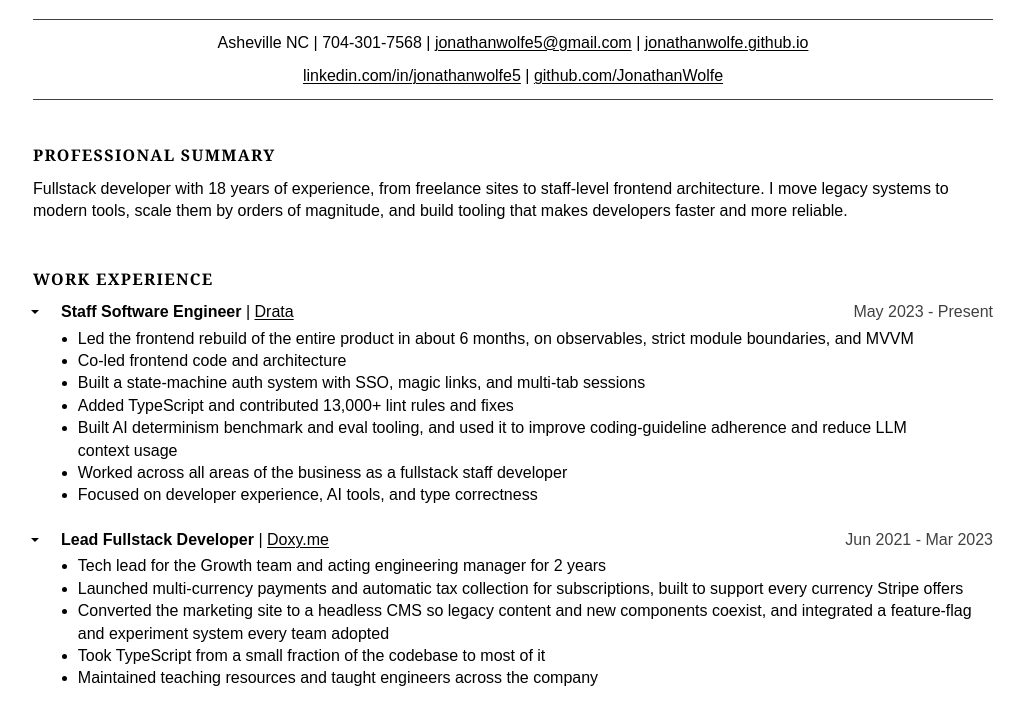
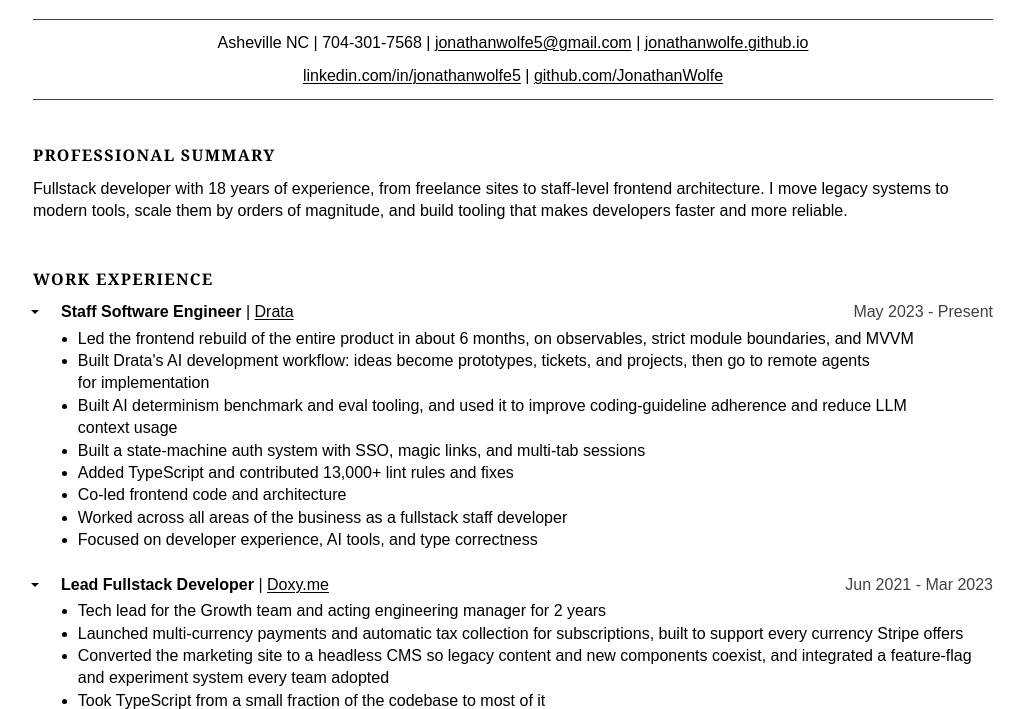
Before and after one commit to JonathanWolfe/jonathanwolfe.github.io, a website: page resume.html in a window 1280 px wide. Shown: the part 94-803 px from the top of the page, without its empty margins (127-1151 px from the left). Drawn offline with Linux system fonts and the light colour scheme.

Commit message:
Add AI development workflow bullet and ignore cover letters
Add the Drata AI workflow bullet and print it near the top. Set print line height to 1.3 to keep one page. Ignore the cover-letters folder.

```diff
--- a/resume.html
+++ b/resume.html
@@ -318,7 +318,7 @@
         }
 
         :root {
-          --lead: 1.35;
+          --lead: 1.3;
           --keyword-size: 0.7143rem;
         }
 
@@ -471,7 +471,15 @@
                 Led the frontend rebuild of the entire product in about 6
                 months, on observables, strict module boundaries, and MVVM
               </li>
-              <li>Co-led frontend code and architecture</li>
+              <li>
+                Built Drata's AI development workflow: ideas become prototypes,
+                tickets, and projects, then go to remote agents for
+                implementation
+              </li>
+              <li>
+                Built AI determinism benchmark and eval tooling, and used it to
+                improve coding-guideline adherence and reduce LLM context usage
+              </li>
               <li>
                 Built a state-machine auth system with SSO, magic links, and
                 multi-tab sessions
@@ -479,10 +487,7 @@
               <li>
                 Added TypeScript and contributed 13,000+ lint rules and fixes
               </li>
-              <li>
-                Built AI determinism benchmark and eval tooling, and used it to
-                improve coding-guideline adherence and reduce LLM context usage
-              </li>
+              <li class="web-only">Co-led frontend code and architecture</li>
               <li class="web-only">
                 Worked across all areas of the business as a fullstack staff
                 developer
--- a/templates/ats.css
+++ b/templates/ats.css
@@ -304,7 +304,7 @@ h3,
   }
 
   :root {
-    --lead: 1.35;
+    --lead: 1.3;
     --keyword-size: 0.7143rem;
   }
 
```
Also changed, not shown: readme.md, 2 other files.
